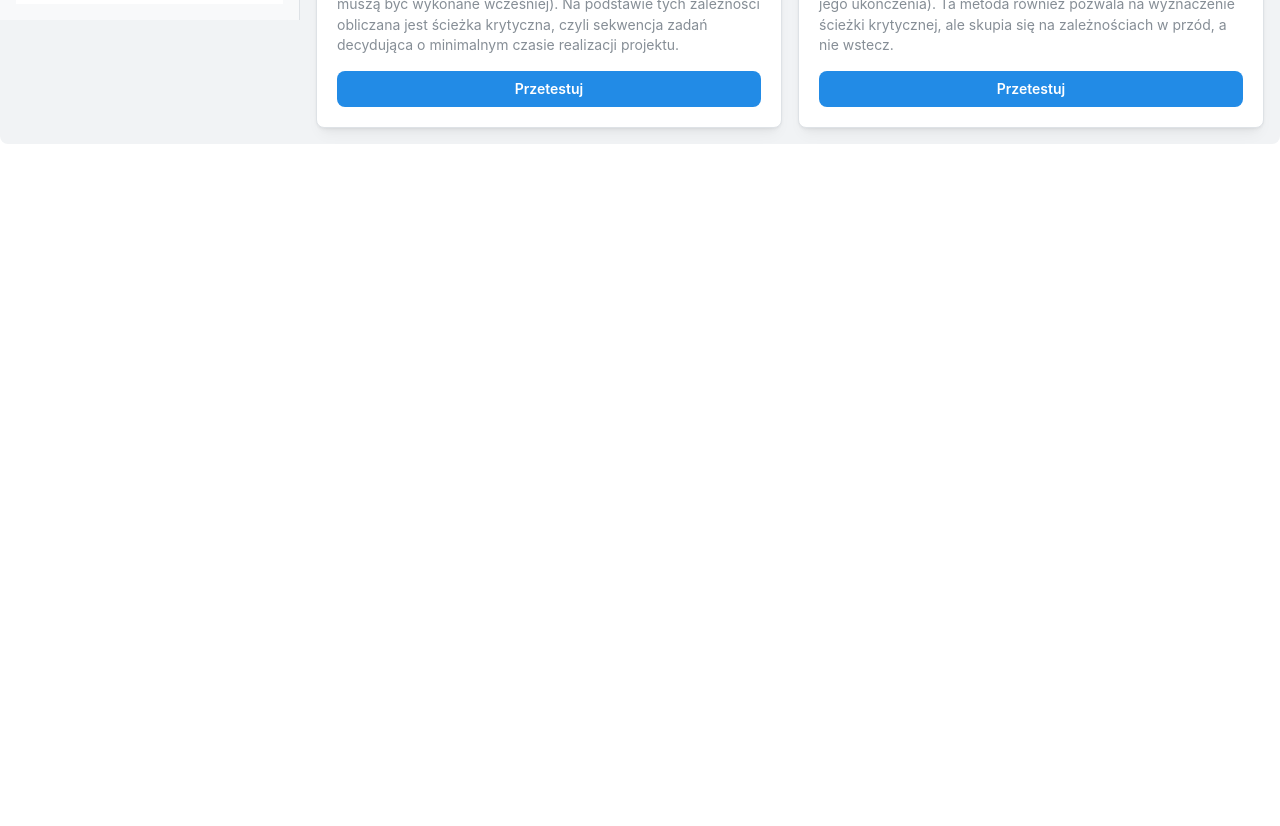
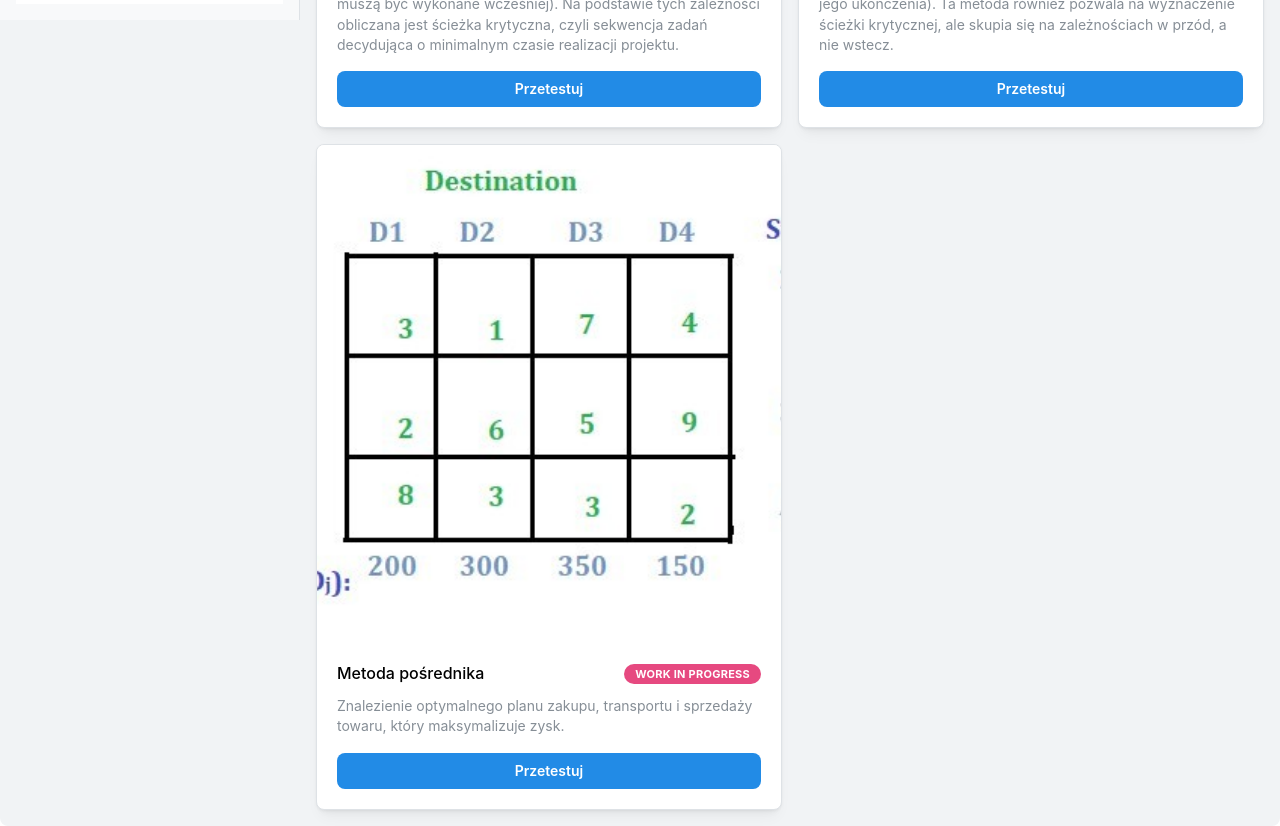
Before and after one commit to VVoytech/logistics-web-app, a React (Vite) app in the folder boil-project/: page / in a window 1280 px wide. Shown: the part 780-1606 px from the top of the page. Before the commit the page ends 924 px from the top, so only its background shows below. Built offline with nearby package versions, Linux system fonts and the light colour scheme.

Commit message:
Intermediary HomePage card with image added

```diff
--- a/boil-project/src/features/home/HomePage.tsx
+++ b/boil-project/src/features/home/HomePage.tsx
@@ -133,6 +133,32 @@ export const HomePage = () => {
                             </Button>
                         </Card>
                     </Grid.Col>
+
+                    {/* Trzecia karta */}
+                    <Grid.Col span={{ base: 12, md: 6 }}>
+                        <Card shadow="sm" padding="lg" radius="md" withBorder>
+                            <Card.Section>
+                                <Image
+                                    src="/intemediary_table.png"
+                                    height={500}
+                                    alt="CPM diagram"
+                                />
+                            </Card.Section>
+
+                            <Group justify="space-between" mt="md" mb="xs">
+                                <Text fw={500}>Metoda pośrednika</Text>
+                                <Badge color="pink">Work in progress</Badge>
+                            </Group>
+
+                            <Text size="sm" c="dimmed">
+                                Znalezienie optymalnego planu zakupu, transportu i sprzedaży towaru, który maksymalizuje zysk.
+                            </Text>
+
+                            <Button color="blue" fullWidth mt="md" radius="md" onClick={handleIntermediary}>
+                                Przetestuj
+                            </Button>
+                        </Card>
+                    </Grid.Col>
                 </Grid>
             </AppShell.Main>
         </AppShell>
```
Also changed, not shown: boil-project/public/intemediary_table.png (added).
